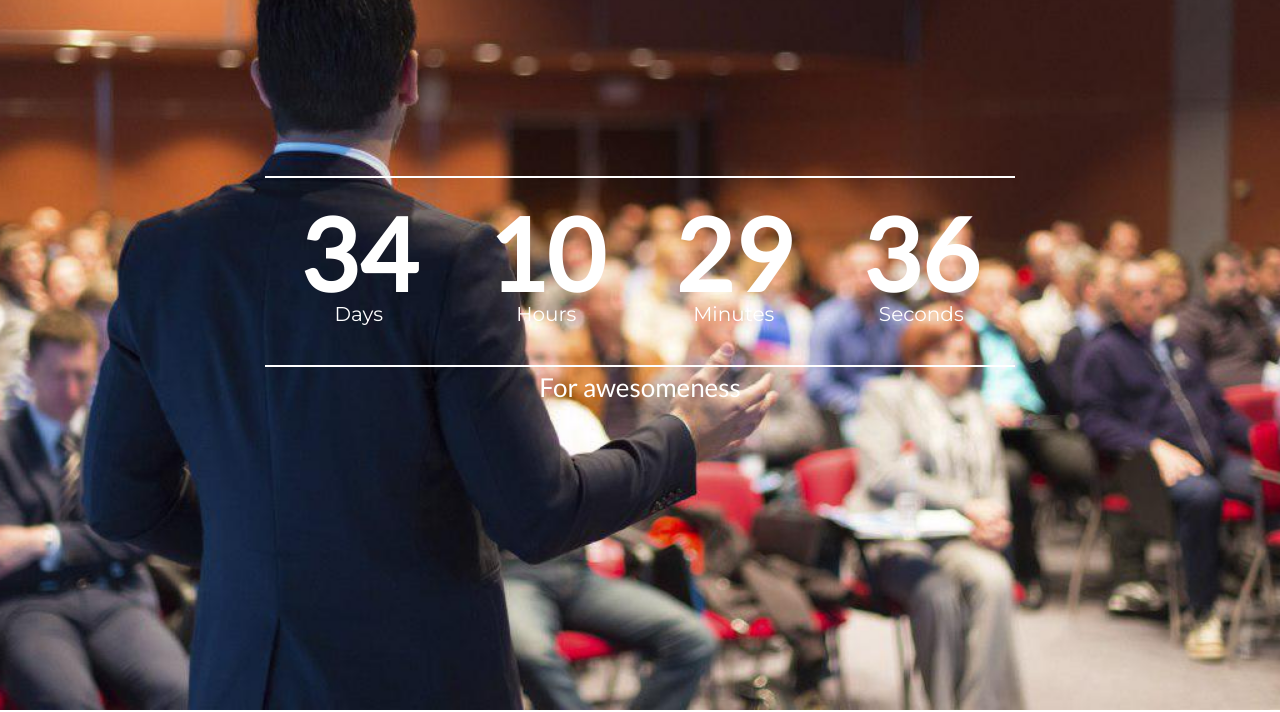
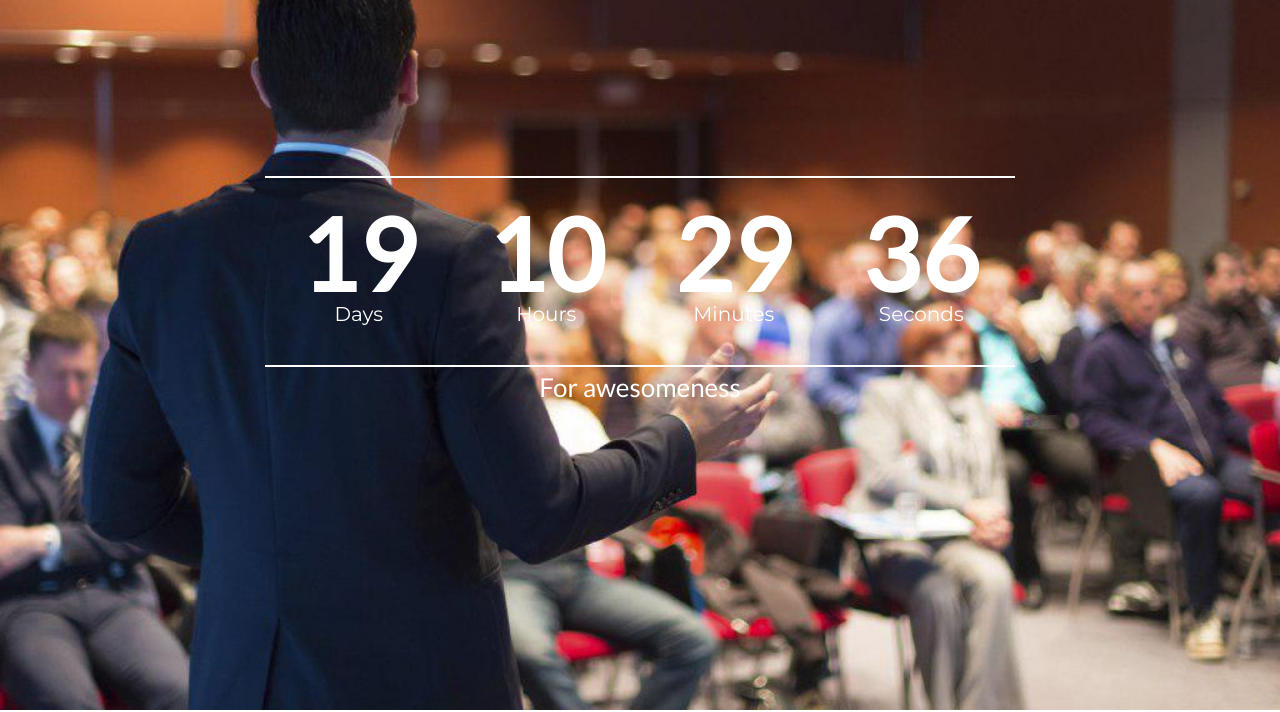
Before and after one commit to enantra/enantra-landing-2017, a plain HTML site: page index.html in a window 1280 px wide. Shown: the part 90-802 px from the top of the page. Drawn offline with nearby package versions, Linux system fonts and the light colour scheme.

Commit message:
date update

```diff
--- a/index.html
+++ b/index.html
@@ -170,7 +170,7 @@
 
     <script>
         window.onload=function(){
-            var deadline = new Date("December 25, 2016 00:00:00");
+            var deadline = new Date("December 10, 2016 00:00:00");
             initializeClock('clockdiv', deadline);
         };
 
```
